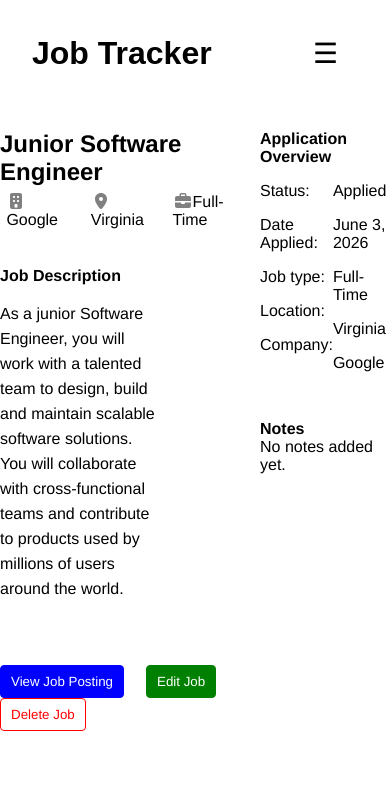
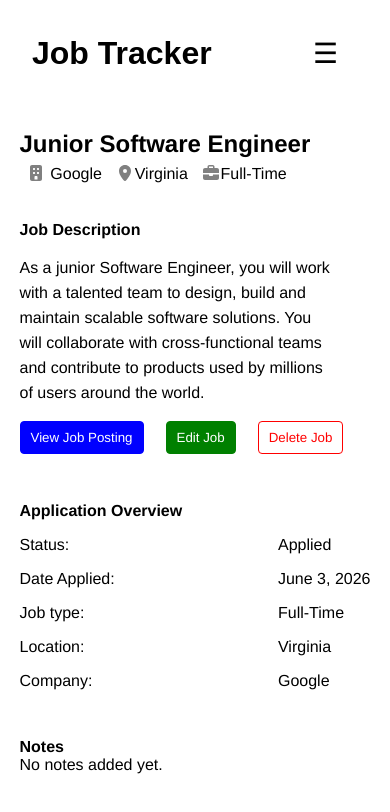
Before and after one commit to AllenCodess/job-tracker, a React (Vite) app in the folder frontend/: page /job-details/1 in a window 390 px wide. Shown: the top 812 px of the page. Built offline with nearby package versions, Linux system fonts and the light colour scheme; a web font is replaced by a local one.

Commit message:
mobile view for the job details page

```diff
--- a/frontend/src/index.css
+++ b/frontend/src/index.css
@@ -523,4 +523,19 @@
   .right-side {
     column-gap: 3rem;
   }
+
+  .jd-container {
+    flex-direction: column;
+    width: 90%;
+    margin: 0 auto;
+  }
+
+  .jd-description-text {
+    width: 90%;
+    margin-bottom: 1rem;
+  }
+
+  .jd-btns {
+    margin-bottom: 3rem;
+  }
 }
```
